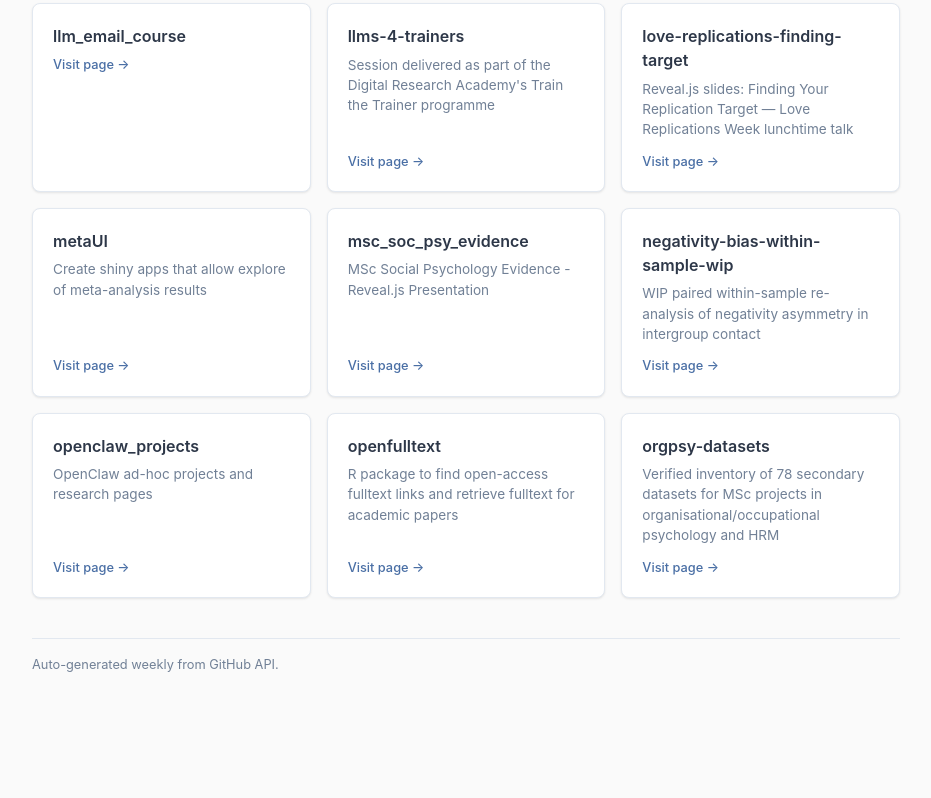
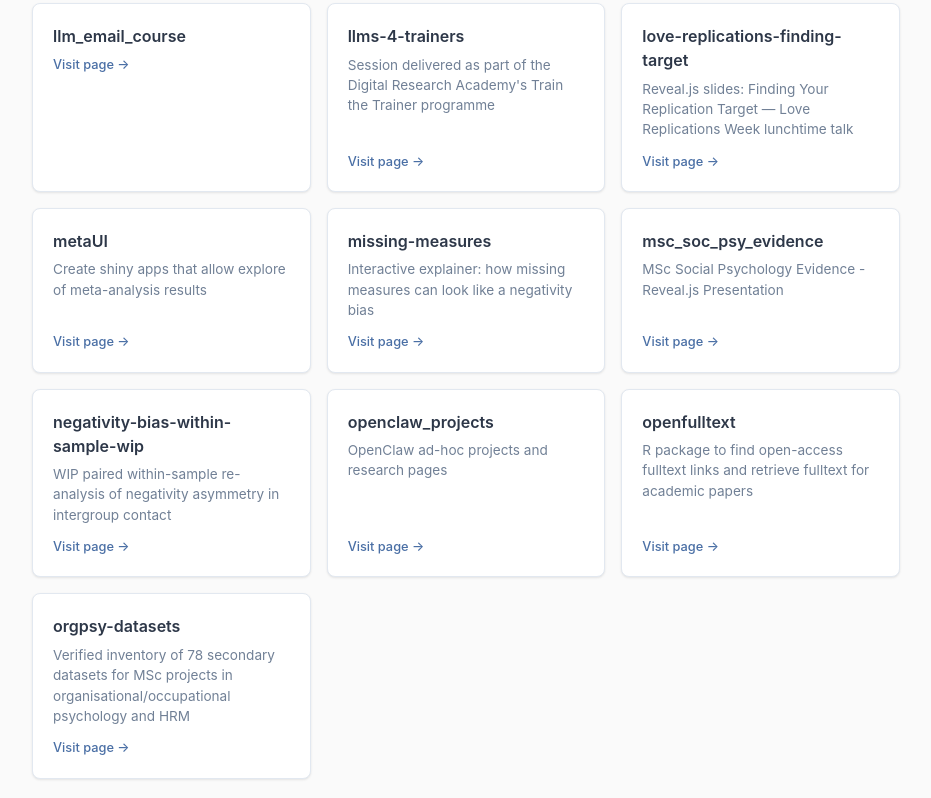
Before and after one commit to LukasWallrich/pages_overview, a plain HTML site: page index.html in a window 1280 px wide. Shown: the part 1775-2573 px from the top of the page, without its empty margins (174-1105 px from the left). Before the commit the page ends 2481 px from the top, so only its background shows below. Drawn offline with Linux system fonts and the light colour scheme.

Commit message:
Update pages index [auto]

```diff
--- a/index.html
+++ b/index.html
@@ -105,7 +105,7 @@
 <body>
   <header>
     <h1>GitHub Pages</h1>
-    <div class="meta">33 sites &middot; Updated 2026-11-09</div>
+    <div class="meta">34 sites &middot; Updated 2026-11-16</div>
   </header>
   <div class="grid">
         <a href="https://lukaswallrich.github.io/ai-metascience-hands-on/" class="card" target="_blank" rel="noopener">
@@ -242,6 +242,11 @@
           <p>Create shiny apps that allow explore of meta-analysis results</p>
           <span class="link">Visit page &rarr;</span>
         </a>
+        <a href="https://lukaswallrich.github.io/missing-measures/" class="card" target="_blank" rel="noopener">
+          <h2>missing-measures</h2>
+          <p>Interactive explainer: how missing measures can look like a negativity bias</p>
+          <span class="link">Visit page &rarr;</span>
+        </a>
         <a href="https://lukaswallrich.github.io/msc_soc_psy_evidence/" class="card" target="_blank" rel="noopener">
           <h2>msc_soc_psy_evidence</h2>
           <p>MSc Social Psychology Evidence - Reveal.js Presentation</p>
```
